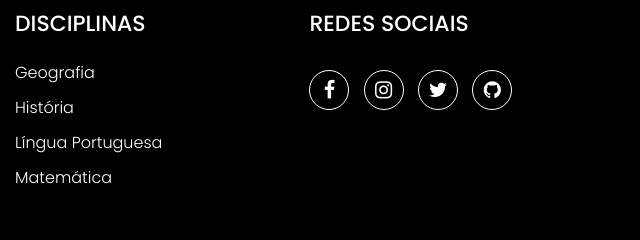
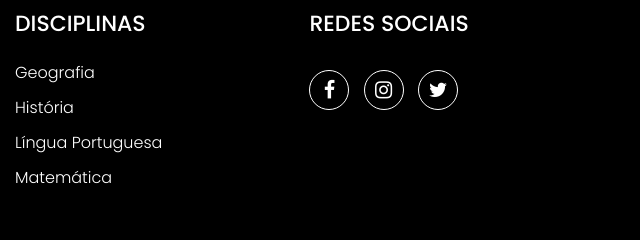
Before and after one commit to eduardoflorencianosantos/EP6, a plain HTML site: page index.html in a window 1280 px wide. Shown: the part 3599-3839 px from the top of the page, 640-1280 px from the left. Drawn offline with Linux system fonts and the light colour scheme.

Commit message:
Add files via upload

```diff
--- a/index.html
+++ b/index.html
@@ -388,8 +388,6 @@
                             <a href="#"><i class="fa fa-instagram"></i></a>
                             <!-- Twitter -->
                             <a href="#"><i class="fa fa-twitter"></i></a>
-                            <!-- GitHub -->
-                            <a href="https://github.com/eduardoflorencianosantos/EP6"><i class="fa fa-github"></i></a>
                         </div>
                         <!-- Fim das redes sociais -->
                     </div>
```
Also changed, not shown: epitagoras.html (+0 -2 lines), etriangulo.html (+0 -2 lines), etrigonometricas.html (+0 -2 lines), xpitagoras.html (+0 -2 lines), xtriangulo.html (+0 -2 lines), xtrigonometricas.html (+0 -2 lines).
